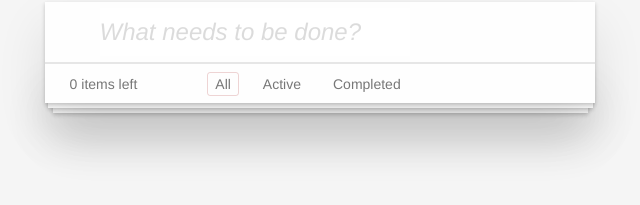
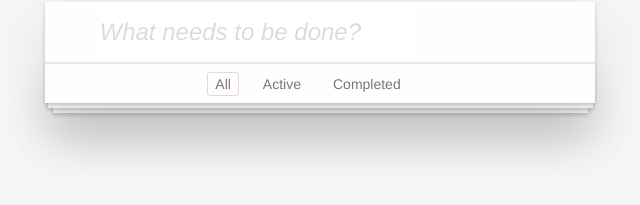
Before and after one commit to rickardthunborg/AlexRickardTODO, a website: page index.html in a window 1280 px wide. Shown: the part 129-334 px from the top of the page, 320-960 px from the left. Drawn offline with Linux system fonts and the light colour scheme.

Commit message:
hidden at start items left

```diff
--- a/index.html
+++ b/index.html
@@ -22,7 +22,7 @@
         <ul id="todo-list">
         </ul>
         <footer class="filters">
-            <span id="itemsLeft">0 items left</span>
+            <span id="itemsLeft"></span>
             <ul class="radio-group">
                 <li>
                     <label class="selected"><input type="radio" name="options" value="all"/> All</label>
```
